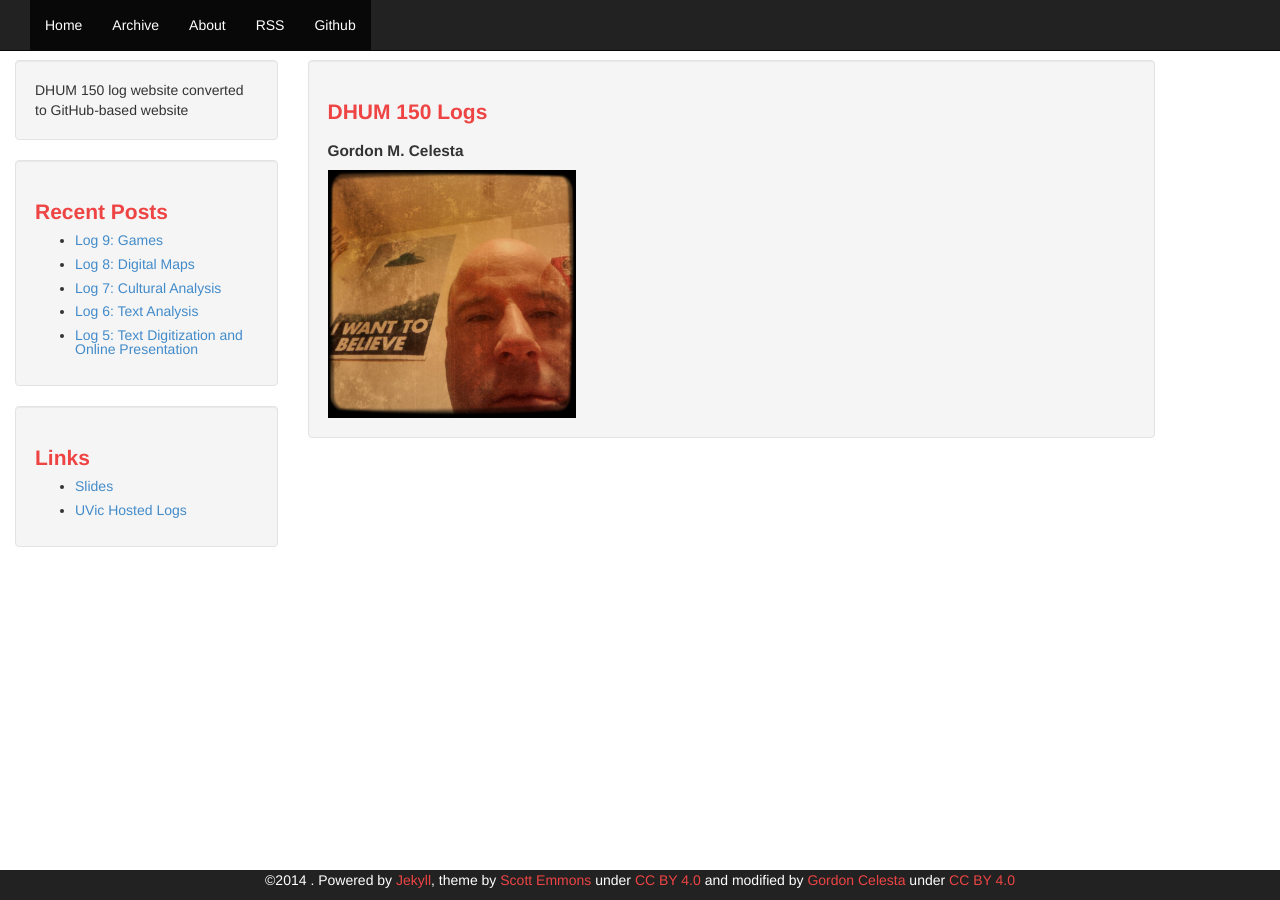
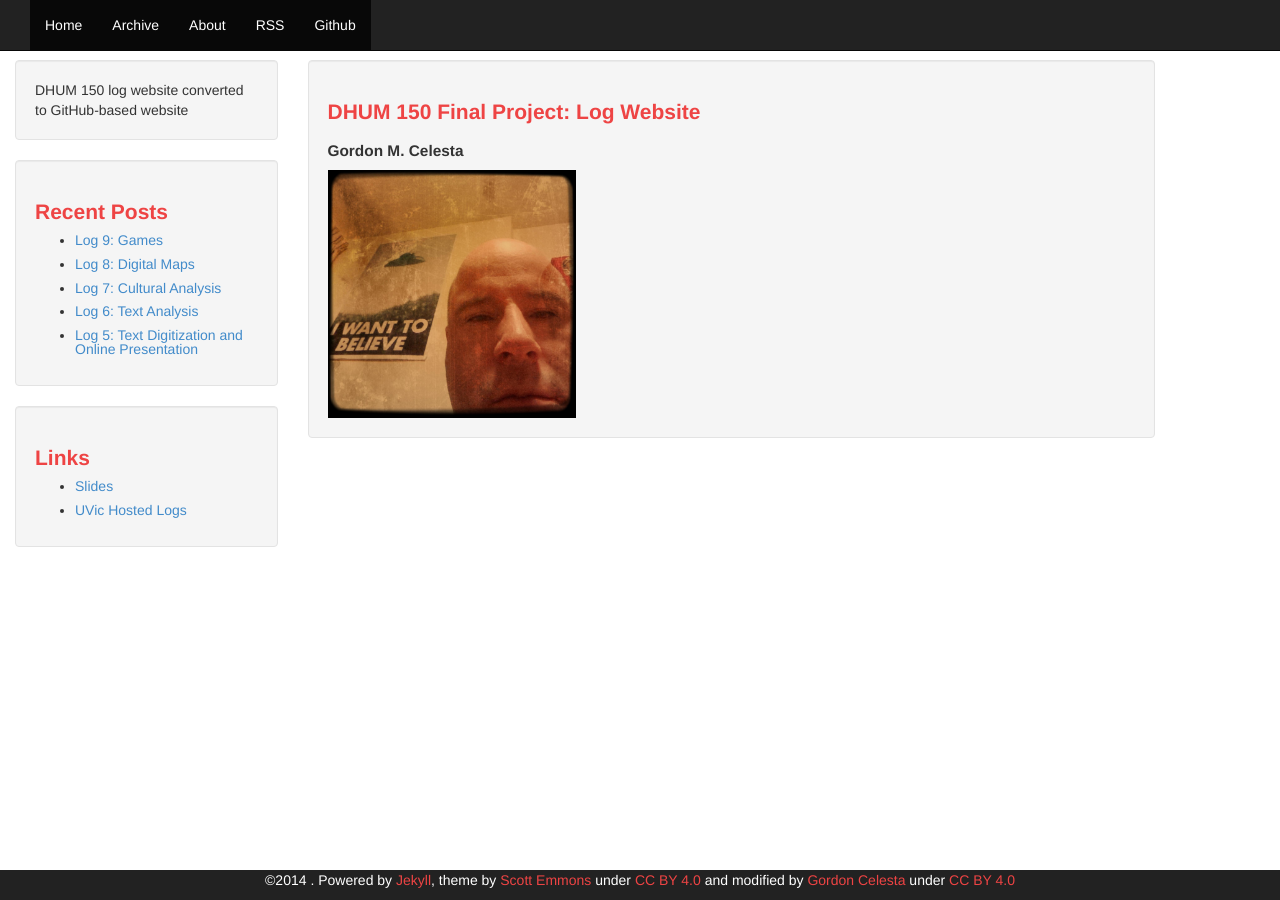
Before and after one commit to gcelesta/gcelesta.github.io, a Jekyll site: the page built from index.html, in a window 1280 px wide. Built offline with Jekyll 4.4.1, drawn with Linux system fonts in a browser that asks for light colours; Markdown is read by kramdown in place of the engine named in the settings; the list of posts is cut into pages by our own code.

Commit message:
Modified page titles

```diff
--- a/about.html
+++ b/about.html
@@ -5,7 +5,7 @@ title: About
 
 <div class="well">
     <div class="content">
-        <h1>DHUM 150 Logs</h1>
+        <h1>{{ page.title }}</h1>
 
         <h3>GitHub</h3>
         <ul>
--- a/index.html
+++ b/index.html
@@ -1,11 +1,11 @@
 ---
 layout: default
-title: "DHUM 150 Logs"
+title: "DHUM 150 Final Project: Log Website"
 ---
 
 <div class="well">
     <div class="content">
-        <h1>DHUM 150 Logs</h1>
+        <h1>{{ page.title }}</h1>
         <h3>Gordon M. Celesta</h3>
         <img src="images/gordon_celesta.jpg" alt="Gordon M. Celesta"  title="Gordon M. Celesta" width="248" height="248">
     </div>
```
